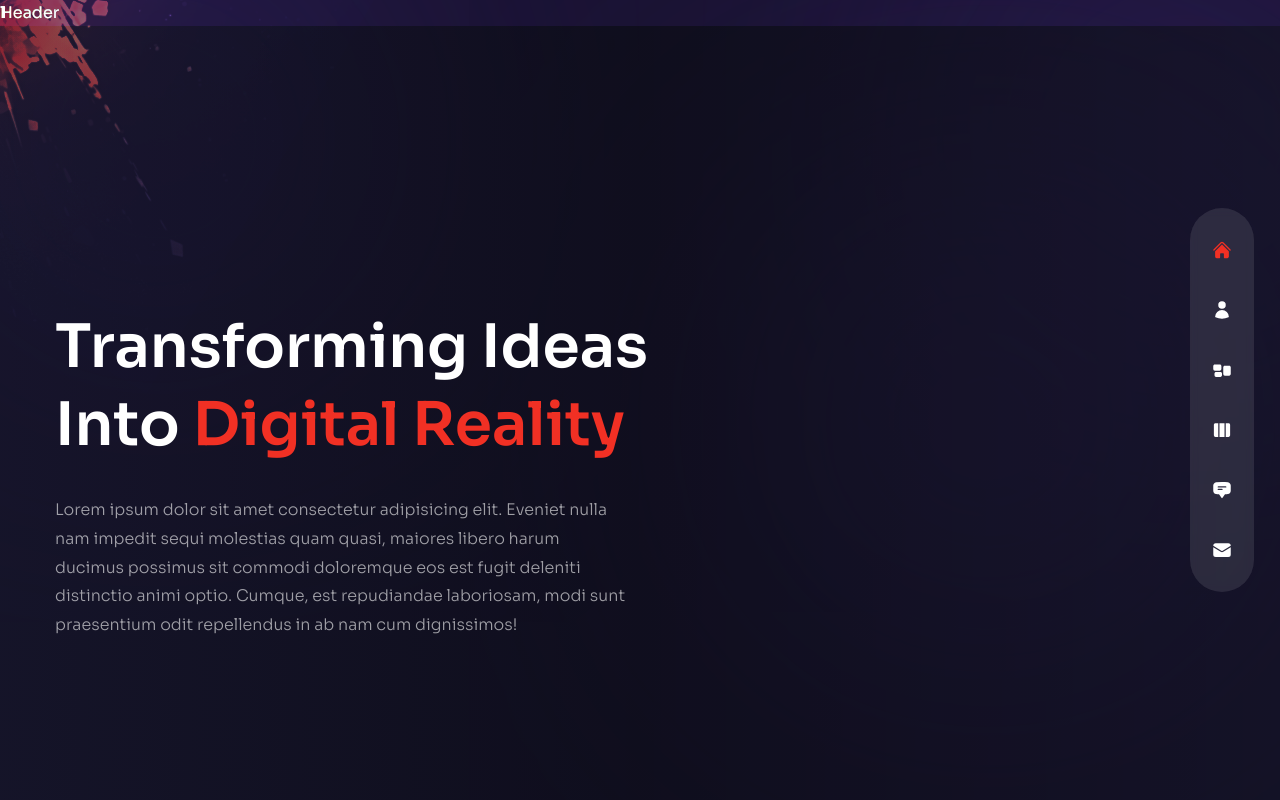
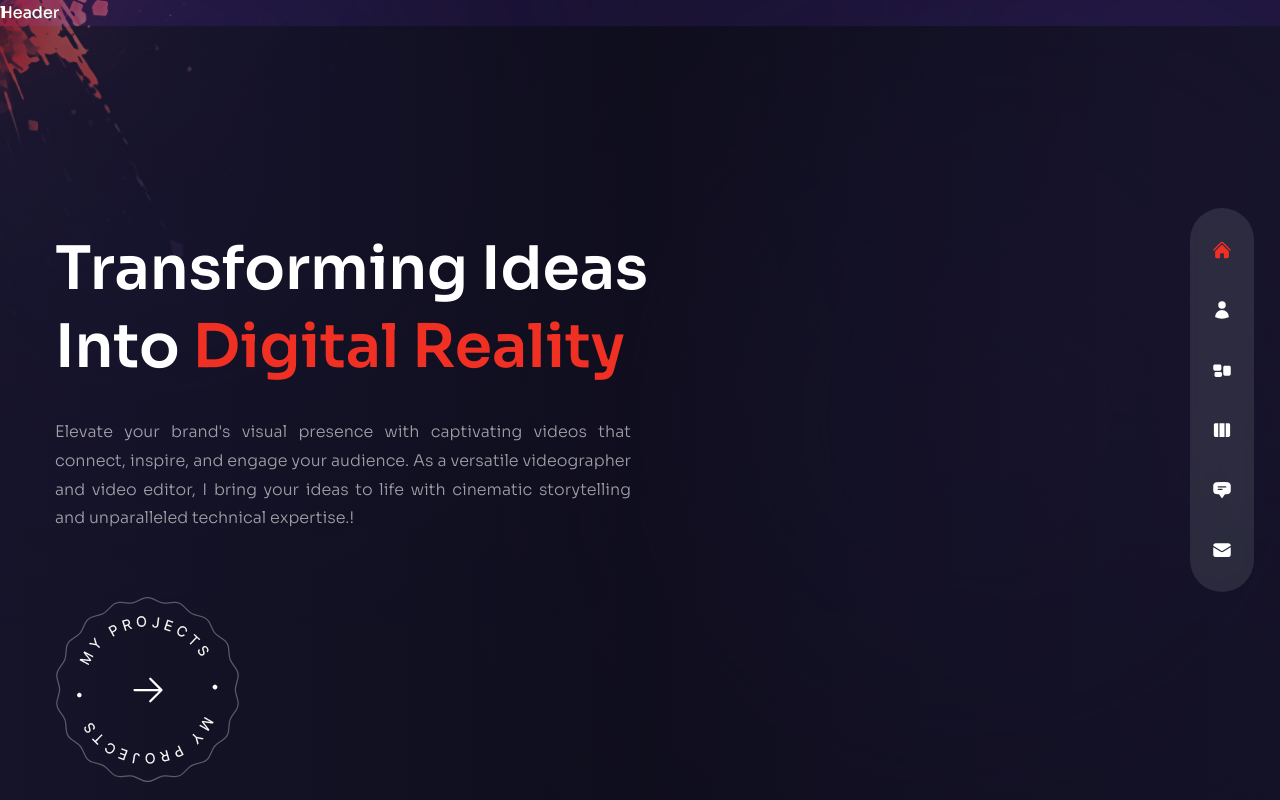
Before and after one commit to Besufekad-HAZ/Elfarus-Portfolio, a Next.js app: page / in a window 1280 px wide. Built offline with nearby package versions, Linux system fonts and the light colour scheme.

Commit message:
Implement all the framer motion animation on the Home page for text, buttons and other elements

```diff
--- a/components/ProjectsBtn.js
+++ b/components/ProjectsBtn.js
@@ -1,5 +1,32 @@
+// next image
+import Image from "next/image";
+
+// next link
+import Link from "next/link";
+
+// icons
+import { HiArrowRight } from "react-icons/hi2";
+
 const ProjectsBtn = () => {
-  return <div>Project Btn</div>;
+  return (
+    <div className="mx-auto xl:mx-0">
+      <Link
+        href={"/work"}
+        className="relative w-[185px] h-[185px] flex justify-center
+      items-center bg-circleStar bg-cover bg-center bg-no-repeat group"
+      >
+        <Image
+          src={"/rounded-text.png"}
+          width={141}
+          height={148}
+          alt="work images"
+          className="animate-spin-slow w-full h-full max-w-[141px] max-h-[148px]"
+        />
+        <HiArrowRight className="absolute text-4xl group-hover:translate-x-2
+        transition-all duration-300" />
+      </Link>
+    </div>
+  );
 };
 
 export default ProjectsBtn;
--- a/pages/index.js
+++ b/pages/index.js
@@ -3,7 +3,7 @@ import Image from "next/image";
 
 // components
 import ParticlesContainer from "../components/ParticlesContainer";
-import ProjectBtn from "../components/ProjectsBtn";
+import ProjectsBtn from "../components/ProjectsBtn";
 import Avatar from "../components/Avatar";
 
 // framer motion
@@ -22,22 +22,43 @@ const Home = () => {
         h-full container mx-auto"
         >
           {/* title */}
-          <h1 className="h1">
+          <motion.h1
+            variants={fadeIn("down", 0.2)}
+            initial="hidden"
+            animate="show"
+            exit="hidden"
+            className="h1"
+          >
             Transforming Ideas <br /> Into{" "}
             <span className="text-accent">Digital Reality</span>
-          </h1>
+          </motion.h1>
           {/* Subtitle */}
-          <p className="max-w-sm xl:max-w-xl mx-auto xl:mx-0 mb-10 xl:mb-16">
-            Lorem ipsum dolor sit amet consectetur adipisicing elit. Eveniet
-            nulla nam impedit sequi molestias quam quasi, maiores libero harum
-            ducimus possimus sit commodi doloremque eos est fugit deleniti
-            distinctio animi optio. Cumque, est repudiandae laboriosam, modi
-            sunt praesentium odit repellendus in ab nam cum dignissimos!
-          </p>
+          <motion.p
+            variants={fadeIn("down", 0.3)}
+            initial="hidden"
+            animate="show"
+            exit="hidden"
+            // my touch on text-justify
+            className="max-w-sm xl:max-w-xl mx-auto xl:mx-0 mb-10 xl:mb-16 text-justify"
+          >
+            Elevate your brand's visual presence with captivating videos that
+            connect, inspire, and engage your audience. As a versatile
+            videographer and video editor, I bring your ideas to life with
+            cinematic storytelling and unparalleled technical expertise.!
+          </motion.p>
           {/* button */}
           <div className="flex justify-center xl:hidden relative">
-            <ProjectBtn />
+            <ProjectsBtn />
           </div>
+          <motion.div
+            variants={fadeIn("down", 0.4)}
+            initial="hidden"
+            animate="show"
+            exit="hidden"
+            className="hidden xl:flex"
+          >
+            <ProjectsBtn />
+          </motion.div>
         </div>
       </div>
       {/* Image */}
```
